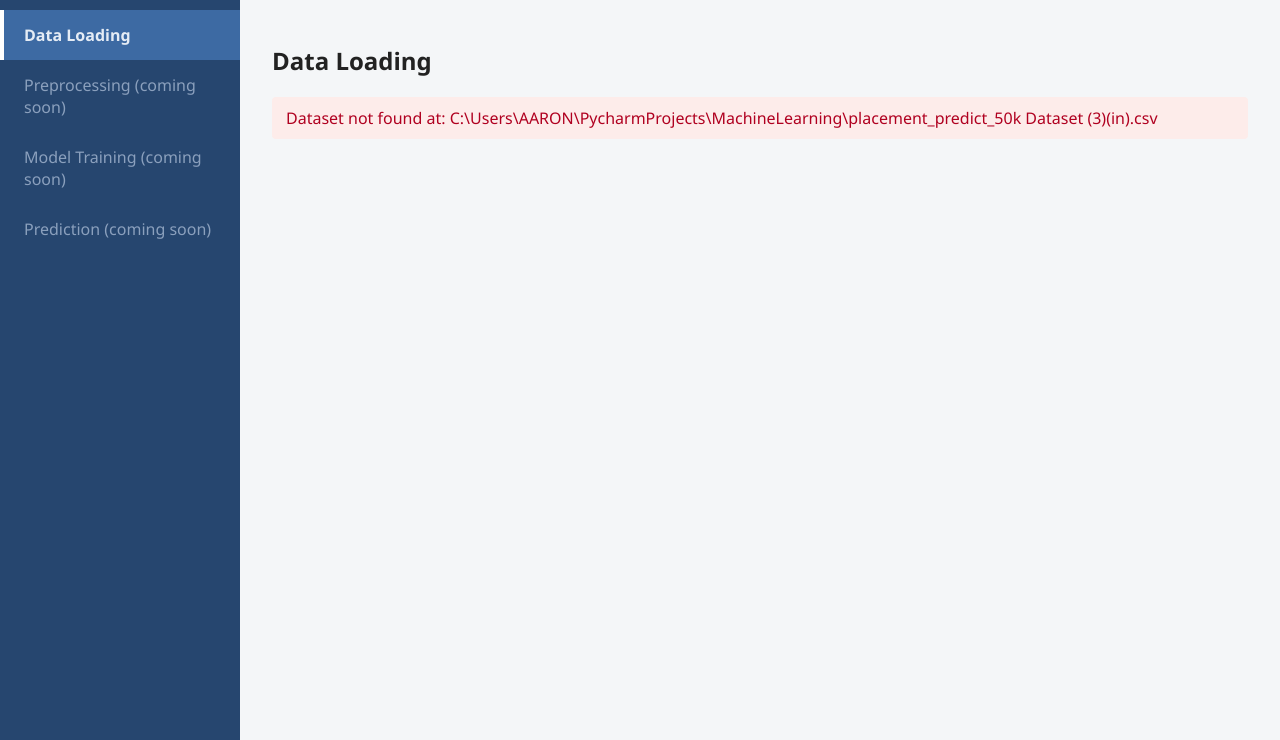
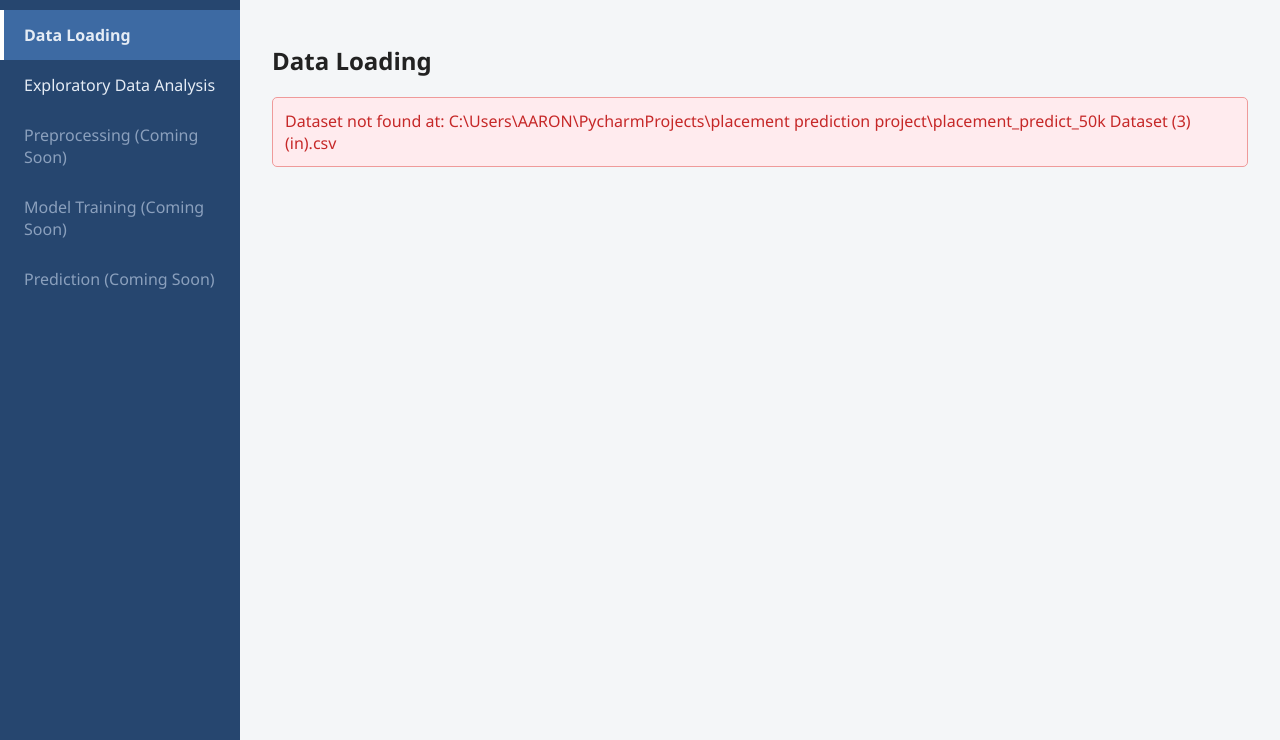
Before and after one commit to aaronzanofiel/ML1, a Flask app: page /data-loading in a window 1280 px wide. Shown: the part 66-806 px from the top of the page. Run offline with Flask 3, Linux system fonts and the light colour scheme.

Commit message:
version 2

```diff
--- a/app.py
+++ b/app.py
@@ -1,32 +1,65 @@
+from flask import Flask, render_template
 
-from flask import Flask, render_template
 from load_data import load_data, get_data_summary
+from placement_EDA import run_eda
 
 app = Flask(__name__)
 
+
 @app.route("/")
 def index():
-    return render_template("index.html", active="none")
+    return render_template(
+        "index.html",
+        active="none"
+    )
+
 
 @app.route("/data-loading")
 def data_loading():
+
     error = None
     summary = None
 
     try:
-        df = load_data()          # Load CSV
-        summary = get_data_summary(df)   # Pass DataFrame
+        df = load_data()
+        summary = get_data_summary(df)
+
     except FileNotFoundError as e:
         error = str(e)
+
     except Exception as e:
-        error = f"Unexpected error: {e}"
+        error = f"Unexpected error : {e}"
 
     return render_template(
         "index.html",
         active="data-loading",
         summary=summary,
-        error=error,
+        error=error
     )
+
+
+@app.route("/eda")
+def eda_page():
+
+    error = None
+    results = None
+
+    try:
+        results = run_eda()
+
+    except FileNotFoundError as e:
+        error = str(e)
+
+    except Exception as e:
+        error = f"Unexpected error : {e}"
+
+    return render_template(
+        "eda.html",
+        active="eda",
+        results=results,
+        error=error
+    )
+
 
 if __name__ == "__main__":
     app.run(debug=True)
--- a/load_data.py
+++ b/load_data.py
@@ -1,28 +1,30 @@
-
 import os
-from idlelib.pyshell import usage_msg
-
 import pandas as pd
 
-DATA_PATH = r"C:\Users\AARON\PycharmProjects\MachineLearning\placement_predict_50k Dataset (3)(in).csv"
+DATA_PATH = r"C:\Users\AARON\PycharmProjects\placement prediction project\placement_predict_50k Dataset (3)(in).csv"
 
-def load_data(path : str = DATA_PATH) -> pd.DataFrame:
+
+def load_data(path: str = DATA_PATH) -> pd.DataFrame:
     if not os.path.exists(path):
         raise FileNotFoundError(f"Dataset not found at: {path}")
+
     df = pd.read_csv(path)
     return df
 
-def get_data_summary(df: pd.DataFrame) ->  dict:
+
+def get_data_summary(df: pd.DataFrame) -> dict:
     summary = {
         "n_rows": df.shape[0],
         "n_cols": df.shape[1],
         "columns": list(df.columns),
         "dtypes": {col: str(dtype) for col, dtype in df.dtypes.items()},
         "missing_counts": {col: int(df[col].isnull().sum()) for col in df.columns},
-        "preview": df.head(10).to_dict( orient="records"),
+        "preview": df.head(10).to_dict(orient="records"),
     }
 
     return summary
+
+
 if __name__ == "__main__":
     data = load_data()
     print(get_data_summary(data))
--- a/static/style.css
+++ b/static/style.css
@@ -133,3 +133,107 @@ body {
     position: sticky;
     top: 0;
 }
+
+.chart-grid {
+    display: flex;
+    flex-wrap: wrap;
+    gap: 16px;
+    margin-top: 10px;
+}
+
+.chart-card {
+    background: white;
+    border: 1px solid #ddd;
+    border-radius: 4px;
+    padding: 8px;
+}
+
+.chart-card img {
+    max-width: 400px;
+    display: block;
+}
+
+/* ===========================
+   EDA PAGE STYLES
+=========================== */
+
+.chart-grid{
+    display:flex;
+    flex-wrap:wrap;
+    gap:20px;
+    margin-top:20px;
+}
+
+.chart-card{
+    background:#fff;
+    border:1px solid #ddd;
+    border-radius:8px;
+    padding:10px;
+    box-shadow:0 2px 8px rgba(0,0,0,0.1);
+}
+
+.chart-card img{
+    width:500px;
+    max-width:100%;
+    display:block;
+}
+
+.summary-table{
+    border-collapse:collapse;
+    width:60%;
+    margin:20px 0;
+}
+
+.summary-table td{
+    border:1px solid #ddd;
+    padding:10px;
+}
+
+.summary-table tr:nth-child(even){
+    background:#f5f5f5;
+}
+
+.table-wrapper{
+    overflow-x:auto;
+    margin-bottom:30px;
+}
+
+.data-table{
+    border-collapse:collapse;
+    width:100%;
+    font-size:14px;
+}
+
+.data-table th{
+    background:#1976d2;
+    color:white;
+    padding:10px;
+    border:1px solid #ccc;
+}
+
+.data-table td{
+    padding:8px;
+    border:1px solid #ddd;
+}
+
+.data-table tr:nth-child(even){
+    background:#fafafa;
+}
+
+.error{
+    background:#ffebee;
+    color:#c62828;
+    border:1px solid #ef9a9a;
+    padding:12px;
+    margin:15px 0;
+    border-radius:5px;
+}
+
+h2{
+    margin-bottom:20px;
+}
+
+h3{
+    margin-top:30px;
+    color:#1565c0;
+}
--- a/templates/index.html
+++ b/templates/index.html
@@ -2,9 +2,13 @@
 <html lang="en">
 <head>
     <meta charset="UTF-8">
+    <meta name="viewport" content="width=device-width, initial-scale=1.0">
     <title>Placement Prediction Project</title>
-<link rel="stylesheet" href="{{ url_for('static', filename='style.css') }}">
+
+    <link rel="stylesheet"
+          href="{{ url_for('static', filename='style.css') }}">
 </head>
+
 <body>
 
 <header class="topbar">
@@ -12,84 +16,168 @@
 </header>
 
 <div class="layout">
-    <!-- Left panel -->
+
+    <!-- Sidebar -->
     <nav class="sidebar">
+
         <ul>
+
             <li>
                 <a href="{{ url_for('data_loading') }}"
                    class="menu-item {% if active == 'data-loading' %}active{% endif %}">
                     Data Loading
                 </a>
             </li>
-            <li class="menu-item disabled">Preprocessing (coming soon)</li>
-            <li class="menu-item disabled">Model Training (coming soon)</li>
-            <li class="menu-item disabled">Prediction (coming soon)</li>
+
+            <li>
+                <a href="{{ url_for('eda_page') }}"
+                   class="menu-item {% if active == 'eda' %}active{% endif %}">
+                    Exploratory Data Analysis
+                </a>
+            </li>
+
+            <li class="menu-item disabled">
+                Preprocessing (Coming Soon)
+            </li>
+
+            <li class="menu-item disabled">
+                Model Training (Coming Soon)
+            </li>
+
+            <li class="menu-item disabled">
+                Prediction (Coming Soon)
+            </li>
+
         </ul>
+
     </nav>
 
-    <!-- Main content -->
+    <!-- Main Content -->
+
     <main class="content">
 
         {% if active == 'none' %}
-            <p>Select an option from the left panel to get started.</p>
+
+            <h2>Welcome</h2>
+
+            <p>
+                Select a module from the left sidebar to begin.
+            </p>
+
         {% endif %}
 
         {% if active == 'data-loading' %}
+
             <h2>Data Loading</h2>
 
             {% if error %}
-                <div class="error">{{ error }}</div>
+                <div class="error">
+                    {{ error }}
+                </div>
             {% endif %}
 
             {% if summary %}
+
                 <table class="summary-table">
-                    <tr><td>Rows</td><td>{{ summary.n_rows }}</td></tr>
-                    <tr><td>Columns</td><td>{{ summary.n_cols }}</td></tr>
+
+                    <tr>
+                        <td>Rows</td>
+                        <td>{{ summary.n_rows }}</td>
+                    </tr>
+
+                    <tr>
+                        <td>Columns</td>
+                        <td>{{ summary.n_cols }}</td>
+                    </tr>
+
                 </table>
 
-                <h3>Column Info</h3>
+                <h3>Column Information</h3>
+
                 <div class="table-wrapper">
+
                     <table class="data-table">
+
                         <thead>
-                            <tr><th>Column</th><th>Dtype</th><th>Missing Values</th></tr>
+
+                            <tr>
+
+                                <th>Column</th>
+                                <th>Datatype</th>
+                                <th>Missing Values</th>
+
+                            </tr>
+
                         </thead>
+
                         <tbody>
+
                         {% for col in summary.columns %}
+
                             <tr>
+
                                 <td>{{ col }}</td>
+
                                 <td>{{ summary.dtypes[col] }}</td>
+
                                 <td>{{ summary.missing_counts[col] }}</td>
+
                             </tr>
+
                         {% endfor %}
+
                         </tbody>
+
                     </table>
+
                 </div>
 
-                <h3>Preview (first 10 rows)</h3>
+                <h3>Dataset Preview</h3>
+
                 <div class="table-wrapper">
+
                     <table class="data-table">
+
                         <thead>
+
                         <tr>
+
                             {% for col in summary.columns %}
                                 <th>{{ col }}</th>
                             {% endfor %}
+
                         </tr>
+
                         </thead>
+
                         <tbody>
+
                         {% for row in summary.preview %}
+
                             <tr>
+
                                 {% for col in summary.columns %}
+
                                     <td>{{ row[col] }}</td>
+
                                 {% endfor %}
+
                             </tr>
+
                         {% endfor %}
+
                         </tbody>
+
                     </table>
+
                 </div>
+
             {% endif %}
+
         {% endif %}
 
     </main>
+
 </div>
 
 </body>
```
Lines whose indentation alone changed are shown as unchanged.
